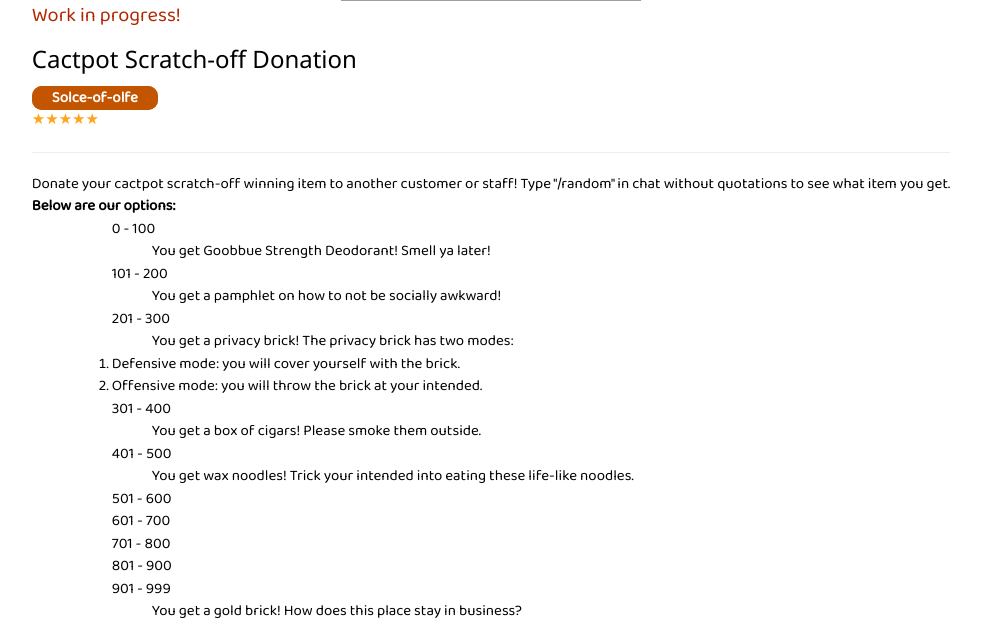
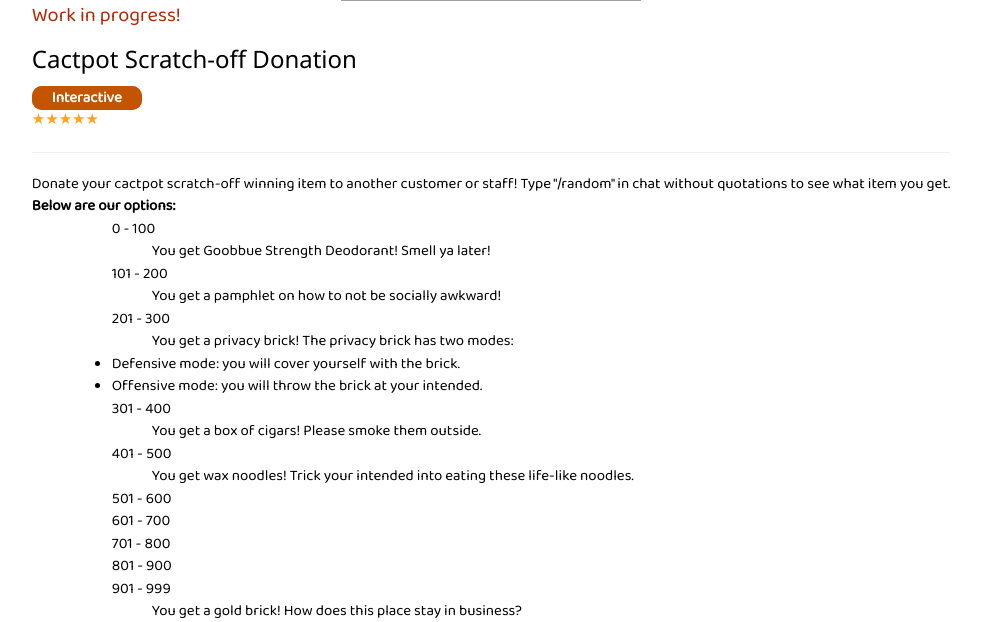
Before and after one commit to lexausart/Sari-Sari, a PHP site: page /hooks.html in a window 1280 px wide. Shown: the part 519-1141 px from the top of the page, without its empty margins (149-1130 px from the left). Run offline with PHP 8.4, Linux system fonts and the light colour scheme; grey boxes are pictures that could not be loaded.

Commit message:
edited ol tag

```diff
--- a/fortune.html
+++ b/fortune.html
@@ -126,7 +126,7 @@
                     <p style="color:#ffa41c; -webkit-text-stroke-color:#de7a21;">★★★☆☆</p>
                     <hr>
                     <strong>Below are our options:</strong>
-                    <ol style="list-style: disc;">
+                    <ol>
 
                         <li>A. The General Spread</li>
 
--- a/hooks.html
+++ b/hooks.html
@@ -88,14 +88,14 @@
                 <div>
                     <p style="font-size: 20px; color:#B12704">Work in progress!</p>
                     <h3>Cactpot Scratch-off Donation</h3>
-                    <span class="badge">Solce-of-olfe</span>
+                    <span class="badge">Interactive</span>
                     <p style="color:#ffa41c; -webkit-text-stroke-color:#de7a21;">★★★★★</p>
                     <hr>
                     <p>Donate your cactpot scratch-off winning item to another customer or staff! Type "/random" in chat
                         without quotations to see
                         what item you get.</p>
                     <strong>Below are our options:</strong>
-                    <ol style="list-style: disc;">
+                    <ol>
                         <ol>0 - 100</ol>
                         <ol>
                             <ol>You get Goobbue Strength Deodorant! Smell ya later!</ol>
--- a/style.css
+++ b/style.css
@@ -15,6 +15,10 @@ body {
 
 a {
     color: #007185;
+}
+
+ol {
+    list-style: disc;
 }
 
 .home {
@@ -941,6 +945,10 @@ i {
         color: #007185;
     }
 
+    ol {
+        list-style: disc;
+    }
+
     .home {
         margin: 20px;
     }
```
